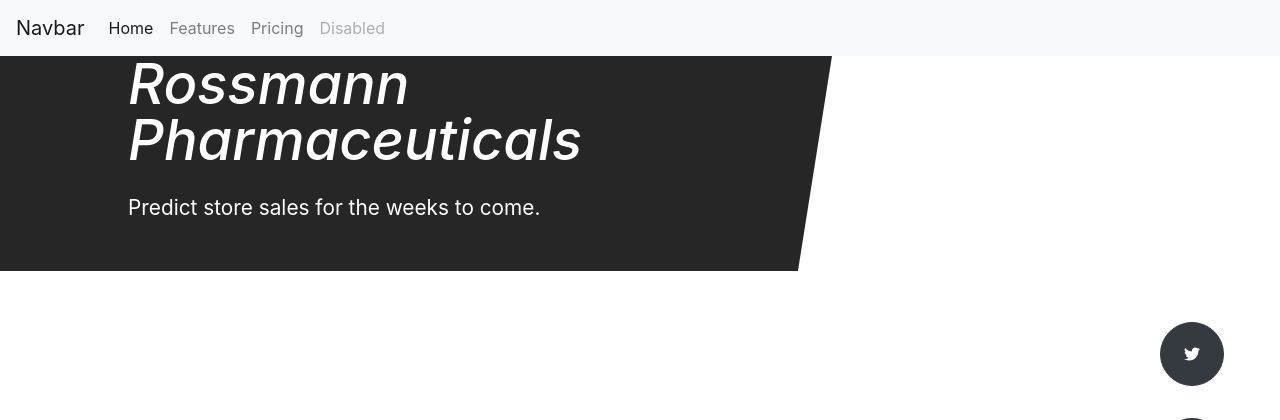
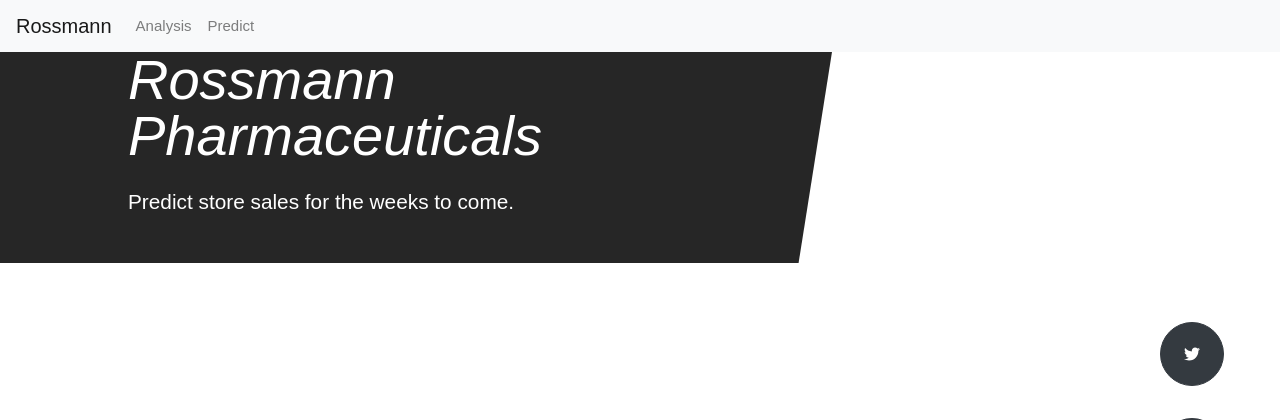
Before and after one commit to Azariagmt/Rossmann-Pharmaceuticals-Sales-prediction, a Flask app: page / in a window 1280 px wide. Shown: the top 420 px of the page. Run offline with Flask 2, Linux system fonts and the light colour scheme; some libraries are stand-ins or nearby versions.

Commit message:
modifies structure and adds TODO index and base + app

```diff
--- a/app.py
+++ b/app.py
@@ -68,6 +68,8 @@
 def predict():
     return render_template('file-upload.html')
 
+# TODO: refactor analysis route to prediction
+# TODO: add analysis route.... analysis for existing data using powerbi
 
 if __name__ == '__main__':
     os.environ.setdefault('Flask_SETTINGS_MODULE', 'helloworld.settings')
--- a/templates/base.html
+++ b/templates/base.html
@@ -24,22 +24,21 @@
     <script src="https://cdn.bootcss.com/popper.js/1.12.9/umd/popper.min.js"></script>
     <script src="https://cdn.bootcss.com/jquery/3.3.1/jquery.min.js"></script>
     <script src="https://cdn.bootcss.com/bootstrap/4.0.0/js/bootstrap.min.js"></script>
+    <link href="{{url_for('static', filename='css/file-upload.css')}}" rel="stylesheet" />
 
 </head>
 
 <body>
     <nav class="navbar navbar-expand-lg navbar-light bg-light">
-        <a class="navbar-brand" href="#">Navbar</a>
+        <a class="navbar-brand" href="/">Rossmann</a>
         <button class="navbar-toggler" type="button" data-toggle="collapse" data-target="#navbarNavAltMarkup"
             aria-controls="navbarNavAltMarkup" aria-expanded="false" aria-label="Toggle navigation">
             <span class="navbar-toggler-icon"></span>
         </button>
         <div class="collapse navbar-collapse" id="navbarNavAltMarkup">
             <div class="navbar-nav">
-                <a class="nav-item nav-link active" href="#">Home <span class="sr-only">(current)</span></a>
-                <a class="nav-item nav-link" href="#">Features</a>
-                <a class="nav-item nav-link" href="#">Pricing</a>
-                <a class="nav-item nav-link disabled" href="#">Disabled</a>
+                <a class="nav-item nav-link" href="/analysis">Analysis</a>
+                <a class="nav-item nav-link" href="/predict">Predict</a>
             </div>
         </div>
     </nav>
@@ -57,5 +56,7 @@
     <script src="https://cdn.startbootstrap.com/sb-forms-latest.js"></script>
 </body>
 
+<script src="{{ url_for('static', filename='js/file-upload.js') }}" type="text/javascript"></script>
+<script src="https://cdn.plot.ly/plotly-2.3.0.min.js"></script>
 
 </html>
```
Also changed, not shown: templates/file-upload.html (+3 -20 lines).
